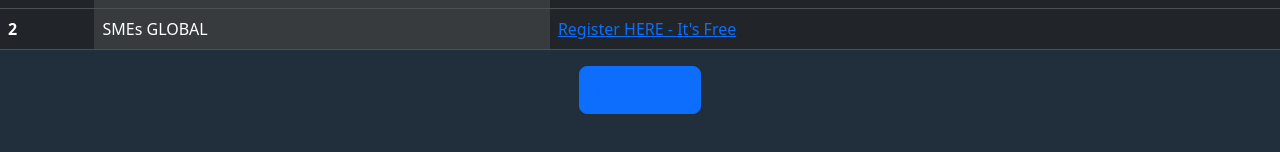
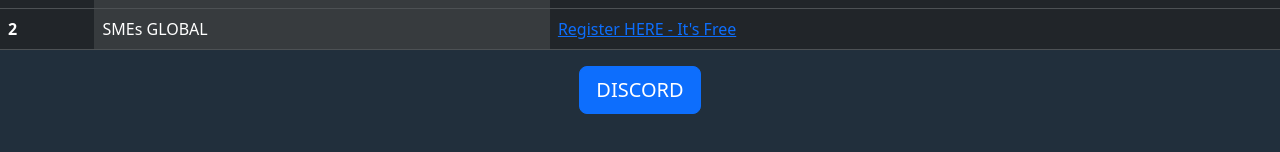
Before and after one commit to cycloscommunities/cyclos.github.io, a plain HTML site: page index.html in a window 1280 px wide. Shown: the part 184-336 px from the top of the page. Drawn offline with nearby package versions, Linux system fonts and the light colour scheme.

Commit message:
Update index.html

```diff
--- a/index.html
+++ b/index.html
@@ -44,7 +44,7 @@ background-color: #212F3C
     </div>
 
      <div align="center">
-       <button type="button" class="btn btn-primary btn-lg btn-block"><a href="https://discord.com/invite/WhMUHg5P">DISCORD</a></button>
+        <a href="https://discord.com/invite/WhMUHg5P"><button type="button" class="btn btn-primary btn-lg btn-block">DISCORD</button></a>
        <i class="bi bi-discord"></i>
      </div>
     <script src="https://cdn.jsdelivr.net/npm/bootstrap@5.3.3/dist/js/bootstrap.bundle.min.js" integrity="sha384-YvpcrYf0tY3lHB60NNkmXc5s9fDVZLESaAA55NDzOxhy9GkcIdslK1eN7N6jIeHz" crossorigin="anonymous"></script>
```
